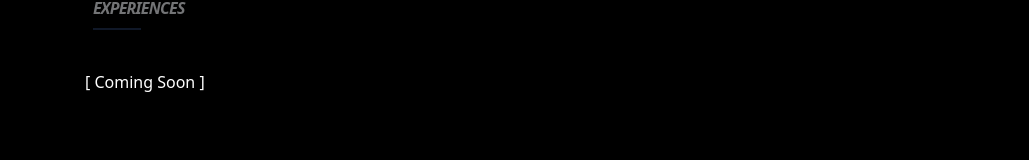
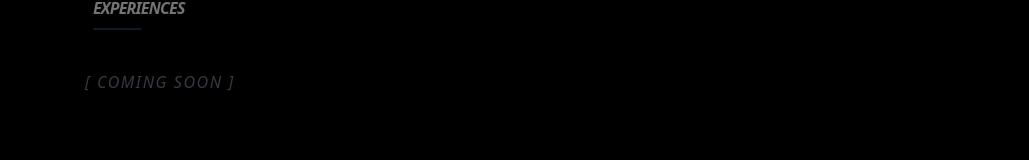
Before and after one commit to wpxq/wpxq, a Next.js app: page / in a window 1280 px wide. Shown: the part 1673-1833 px from the top of the page, without its empty margins (131-1160 px from the left). Built offline with nearby package versions, Linux system fonts and the light colour scheme.

Commit message:
Fixed: clasName to className

```diff
--- a/app/page.tsx
+++ b/app/page.tsx
@@ -104,7 +104,7 @@ export default function Home() {
       </h2>
       <div className="h-[2px] w-12 bg-gray-900 mt-2"></div>
     </div>
-    <p clasName="mt-6 text-sm md:text-base font-medium uppercase tracking-widest text-gray-500 italic opacity-50">
+    <p className="mt-6 text-sm md:text-base font-medium uppercase tracking-widest text-gray-500 italic opacity-50">
       [ Coming Soon ]
     </p>
         <Footer />
```
